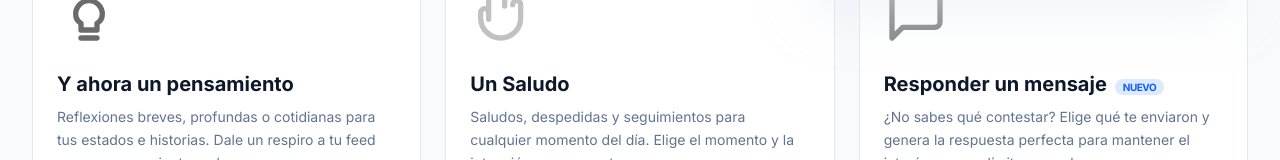
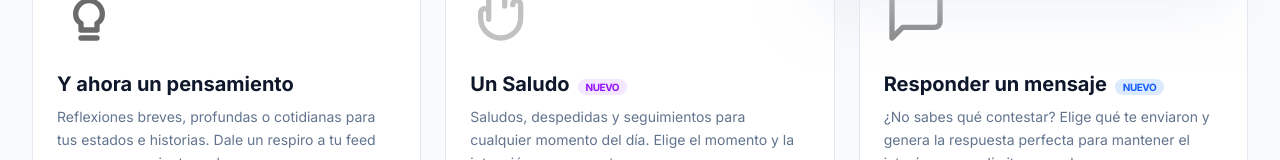
Before and after one commit to haunditing/mensajemagico-web, a React (Vite) app: page / in a window 1280 px wide. Shown: the part 785-945 px from the top of the page. Built offline with nearby package versions, Linux system fonts and the light colour scheme; no server answers.

Commit message:
feature: Add new badge for "Un Saludo" occasion

```diff
--- a/pages/HomePage.tsx
+++ b/pages/HomePage.tsx
@@ -131,6 +131,7 @@ const HomePage: React.FC = () => {
           {OCCASIONS.map((occasion) => {
             const isVisto = occasion.slug === "no-me-dejes-en-visto";
             const isResponder = occasion.slug === "responder-un-mensaje";
+            const isGreeting = occasion.slug === "un-saludo";
 
             return (
               <Link
@@ -159,6 +160,11 @@ const HomePage: React.FC = () => {
                   {occasion.name}
                   {isResponder && (
                     <span className="ml-2 text-[10px] bg-blue-100 text-blue-600 px-2 py-0.5 rounded-full uppercase tracking-tighter">
+                      Nuevo
+                    </span>
+                  )}
+                  {isGreeting && (
+                    <span className="ml-2 text-[10px] bg-purple-100 text-purple-600 px-2 py-0.5 rounded-full uppercase tracking-tighter">
                       Nuevo
                     </span>
                   )}
```
